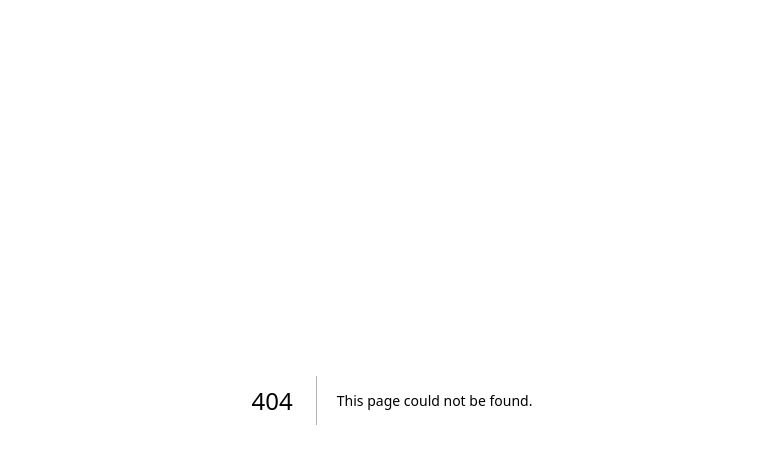
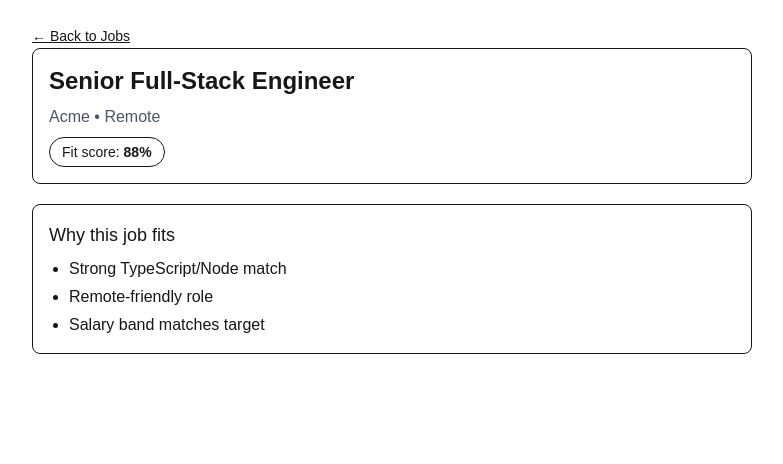
Before and after one commit to vladdehtiarov/jobAI, a Next.js app: page /jobs/1 in a window 1280 px wide. Before the commit this address had no page. Shown: the top 464 px of the page, without its empty margins (248-1031 px from the left). Built offline with nearby package versions, Linux system fonts and the light colour scheme.

Commit message:
feat(jobs): add job details page with fit explanation

```diff
--- /dev/null
+++ b/src/app/jobs/[id]/page.tsx
@@ -0,0 +1,69 @@
+import Link from 'next/link'
+
+type Job = {
+  id: string
+  title: string
+  company: string
+  location: string
+  fitScore: number
+  rationale: string[]
+}
+
+function getMockJob(id: string): Job {
+  const jobs: Record<string, Job> = {
+    '1': {
+      id: '1',
+      title: 'Senior Full-Stack Engineer',
+      company: 'Acme',
+      location: 'Remote',
+      fitScore: 88,
+      rationale: ['Strong TypeScript/Node match', 'Remote-friendly role', 'Salary band matches target'],
+    },
+    '2': {
+      id: '2',
+      title: 'Backend Engineer (Node.js)',
+      company: 'Globex',
+      location: 'Remote EU',
+      fitScore: 81,
+      rationale: ['High backend skills overlap', 'Good seniority fit', 'Timezone compatible'],
+    },
+  }
+  return (
+    jobs[id] || {
+      id,
+      title: 'Unknown role',
+      company: 'Unknown company',
+      location: 'Unknown location',
+      fitScore: 70,
+      rationale: ['Default fallback explanation'],
+    }
+  )
+}
+
+export default async function JobDetailsPage({ params }: { params: Promise<{ id: string }> }) {
+  const { id } = await params
+  const job = getMockJob(id)
+
+  return (
+    <main className="max-w-3xl mx-auto p-6 space-y-5">
+      <Link href="/jobs" className="text-sm underline">← Back to Jobs</Link>
+
+      <div className="border rounded-lg p-4 space-y-2">
+        <h1 className="text-2xl font-semibold">{job.title}</h1>
+        <p className="text-gray-600">{job.company} • {job.location}</p>
+        <div className="inline-flex items-center rounded-full border px-3 py-1 text-sm">
+          Fit score: <span className="font-semibold ml-1">{job.fitScore}%</span>
+        </div>
+      </div>
+
+      <section className="border rounded-lg p-4 space-y-2">
+        <h2 className="text-lg font-medium">Why this job fits</h2>
+        <ul className="list-disc pl-5 space-y-1">
+          {job.rationale.map((r, i) => (
+            <li key={i}>{r}</li>
+          ))}
+        </ul>
+      </section>
+    </main>
+  )
+}
--- a/src/app/jobs/page.tsx
+++ b/src/app/jobs/page.tsx
@@ -1,4 +1,5 @@
 'use client'
+import Link from 'next/link'
 import { useState } from 'react'
 
 type Job = { title?: string; company?: string; location?: string }
@@ -44,10 +45,10 @@ export default function JobsPage() {
       {status && <p className="text-sm text-gray-700">{status}</p>}
       <div className="space-y-2">
         {jobs.map((j, i) => (
-          <div key={i} className="border rounded p-3">
+          <Link href={`/jobs/${i+1}`} key={i} className="block border rounded p-3 hover:bg-gray-50">
             <div className="font-medium">{j.title || 'Untitled role'}</div>
             <div className="text-sm text-gray-600">{j.company || 'Unknown company'} • {j.location || 'Unknown location'}</div>
-          </div>
+          </Link>
         ))}
       </div>
     </main>
```
